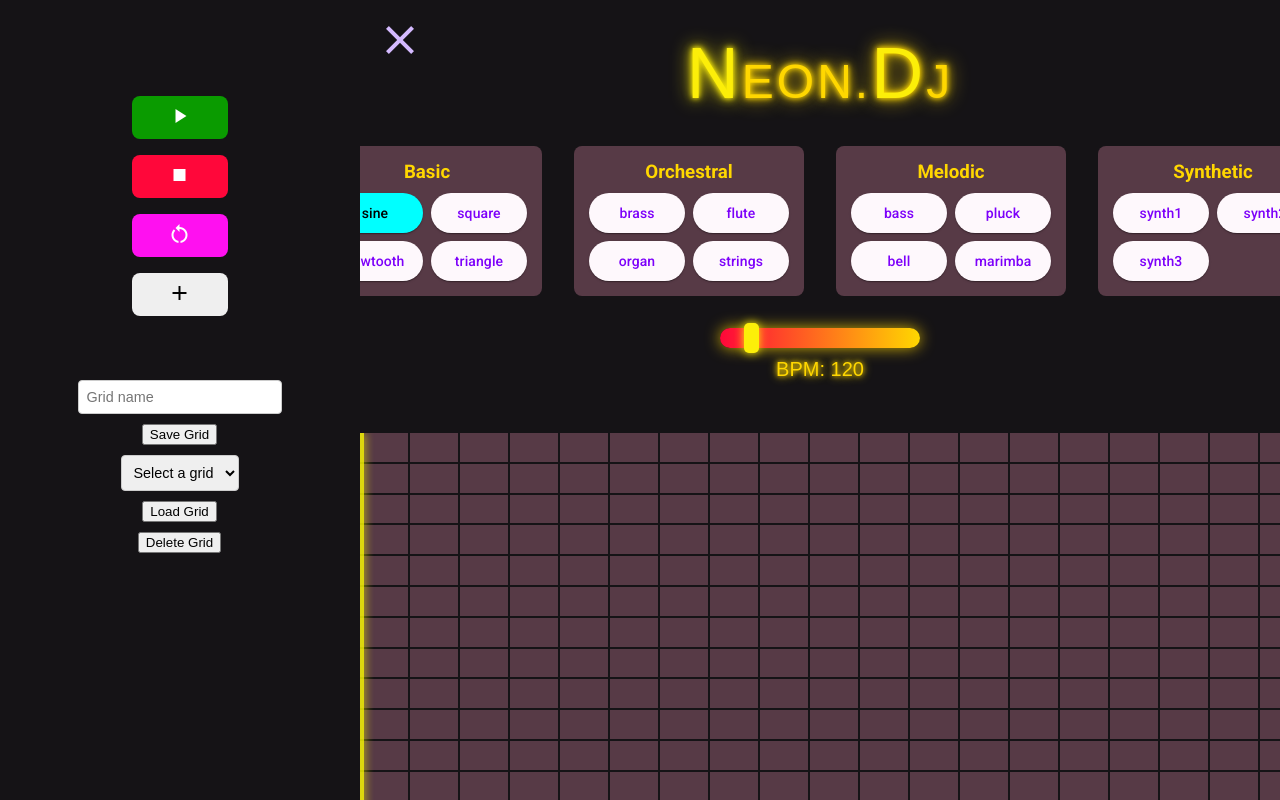
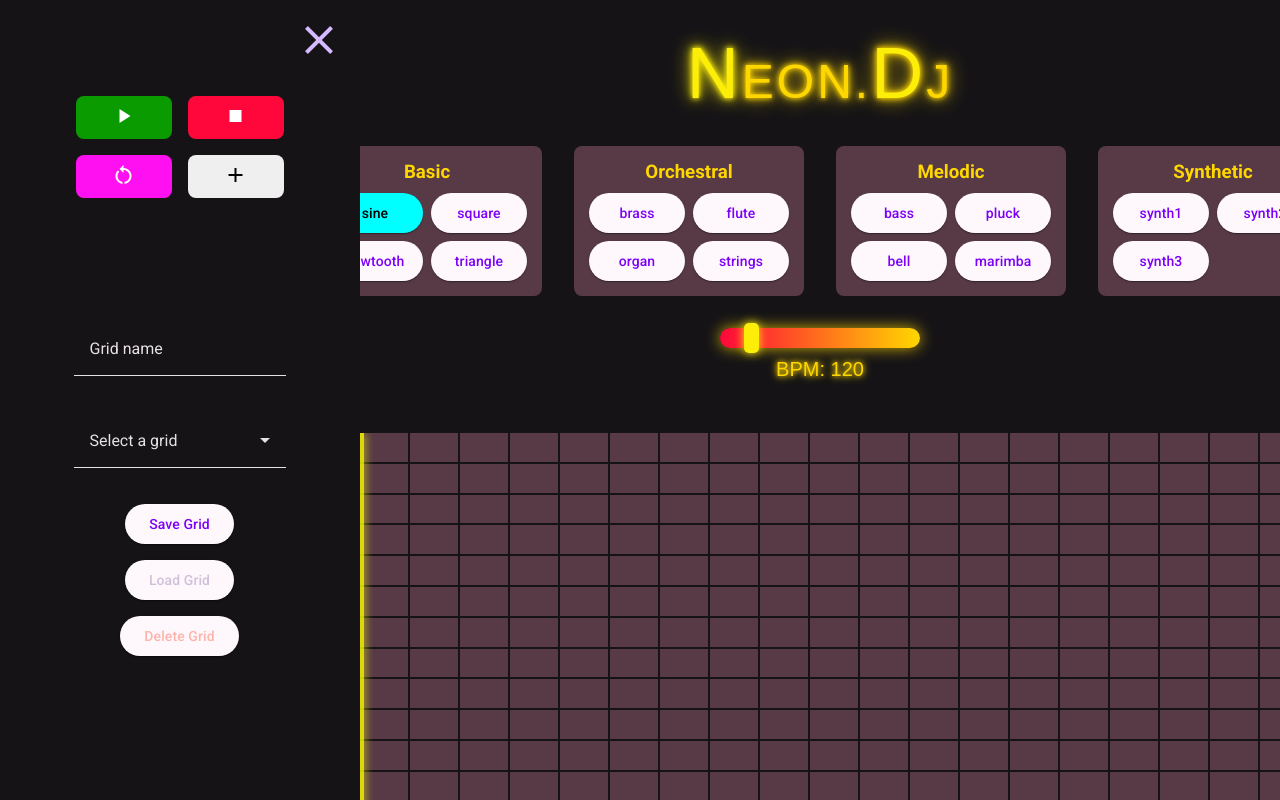
Before and after one commit to officialMattTuson/Sound-Map, an Angular app: page / in a window 1280 px wide. Both pictures are taken after a click on the element "menu". Shown: the top 800 px of the page. Built offline with nearby package versions, Linux system fonts and the light colour scheme.

Commit message:
introduce sound grid controls component to separate concerns between grid and controls, contained within mat-drawer

```diff
--- /dev/null
+++ b/src/components/sound-grid-controls/sound-grid-controls.component.html
@@ -0,0 +1,42 @@
+<div class="controls__container">
+  @if (drawer.opened) {
+    <mat-icon id="close-icon" (click)="closeDrawer()">close</mat-icon>
+  }
+  <div class="controls__grid-playback">
+    <button class="btn play-button" (click)="onStartPlayback()">
+      <mat-icon> {{ isPlaying ? "pause" : "play_arrow" }} </mat-icon>
+    </button>
+    <button class="btn stop-button" (click)="onStopPlayback()">
+      <mat-icon>stop</mat-icon>
+    </button>
+    <button class="btn reset-button" (click)="onClearGrid()">
+      <mat-icon>restart_alt</mat-icon>
+    </button>
+    <button class="btn" (click)="onAddColumns()">
+      <mat-icon>add</mat-icon>
+    </button>
+  </div>
+  <div class="controls__grid-persistence">
+    <mat-form-field appearance="fill">
+      <mat-label>Grid name</mat-label>
+      <input
+        matInput
+        type="text"
+        [(ngModel)]="gridName"
+        class="grid-name-input"
+      />
+    </mat-form-field>
+    <mat-form-field appearance="fill">
+      <mat-label>Select a grid</mat-label>
+      <mat-select [(ngModel)]="selectedGridId">
+        <mat-option [value]="null">None</mat-option>
+        @for (grid of savedGrids; track grid) {
+        <mat-option [value]="grid.id">{{ grid.name }} </mat-option>
+        }
+      </mat-select>
+    </mat-form-field>
+    <button mat-raised-button id="save-btn" (click)="saveGrid()">Save Grid</button>
+    <button mat-raised-button id="load-btn" (click)="loadGrid()">Load Grid</button>
+    <button mat-raised-button id="delete-btn"(click)="deleteGrid()">Delete Grid</button>
+  </div>
+</div>
--- /dev/null
+++ b/src/components/sound-grid-controls/sound-grid-controls.component.scss
@@ -0,0 +1,82 @@
+@use "@angular/material" as mat;
+@use "../../themes.scss" as theme;
+
+.controls {
+  &__container {
+    display: flex;
+    width: 100%;
+    justify-content: space-between;
+    flex-direction: column;
+    align-items: center;
+    height: 80vh;
+  }
+
+  &__grid-playback {
+    margin-block-start: 5rem;
+    display: grid;
+    grid-template-columns: 2fr 2fr;
+    gap: 1rem;
+  }
+
+  &__grid-persistence {
+    display: flex;
+    flex-direction: column;
+    align-items: center;
+    justify-content: center;
+    gap: 1rem;
+  }
+}
+
+.btn {
+  padding-block: 0.5rem;
+  width: 6rem;
+  border: none;
+  border-radius: 0.5rem;
+  cursor: pointer;
+  transition: all 0.2s ease;
+  font-weight: 600;
+  font-size: 0.75rem;
+
+  &.active {
+    box-shadow: 0 0 10px #ffd700;
+    transform: scale(1.05);
+  }
+}
+
+.reset-button {
+  background-color: #ff10f0;
+  color: #fff;
+}
+
+.stop-button {
+  background-color: #ff073a;
+  color: #fff;
+}
+
+.play-button {
+  background-color: #0a9b00;
+  color: #fff;
+}
+
+.mat-mdc-option.mdc-list-item {
+  background-color: #121212;
+}
+
+#delete-btn {
+  color: mat.get-theme-color(theme.$dark-theme, error);
+}
+
+#load-btn {
+  color: mat.get-theme-color(theme.$dark-theme, secondary);
+}
+
+#close-icon {
+  color: mat.get-theme-color(theme.$dark-theme, primary);
+  cursor: pointer;
+  width: 3rem;
+  height: 3rem;
+  font-size: 3rem;
+  position: absolute;
+  top: 1rem;
+  right: 1rem;
+}
--- /dev/null
+++ b/src/components/sound-grid-controls/sound-grid-controls.component.ts
@@ -0,0 +1,121 @@
+import {
+  Component,
+  EventEmitter,
+  Input,
+  OnChanges,
+  Output,
+  SimpleChanges,
+} from '@angular/core';
+import { MaterialModule } from '../../core/modules/material.module';
+import { AlertService } from '../../shared/services/alert.service';
+import { SoundGridService } from '../../services/sound-grid.service';
+import { FormsModule } from '@angular/forms';
+import { MatDrawer } from '@angular/material/sidenav';
+
+@Component({
+  selector: 'app-sound-grid-controls',
+  imports: [MaterialModule, FormsModule],
+  templateUrl: './sound-grid-controls.component.html',
+  styleUrl: './sound-grid-controls.component.scss',
+})
+export class SoundGridControlsComponent implements OnChanges {
+  @Output() addColumns = new EventEmitter<number>();
+  @Output() playback = new EventEmitter<void>();
+  @Output() selectedGrid = new EventEmitter<any>();
+  @Output() stop = new EventEmitter<void>();
+  @Output() clear = new EventEmitter<void>();
+
+  @Input() isPlaying = false;
+  @Input() drawer!: MatDrawer;
+
+  gridName = '';
+  selectedGridId = '';
+  savedGrids: any[] = [];
+
+  constructor(
+    private readonly alertService: AlertService,
+    private readonly soundGridService: SoundGridService
+  ) {}
+
+  ngOnChanges(changes: SimpleChanges): void {
+    if (changes['isPlaying']) {
+      this.isPlaying = changes['isPlaying'].currentValue;
+    }
+  }
+
+  closeDrawer(): void {
+    this.drawer.close();
+  }
+
+  onStartPlayback(): void {
+    this.playback.emit();
+  }
+
+  onStopPlayback(): void {
+    this.stop.emit();
+  }
+
+  onClearGrid(): void {
+    this.clear.emit();
+  }
+
+  onAddColumns(): void {
+    this.addColumns.emit();
+  }
+
+  saveGrid(): void {
+    if (!this.gridName) {
+      this.alertService.error('Please enter a name for your grid');
+      return;
+    }
+
+    // method to get grid details
+    const grid = [[]];
+    this.soundGridService.saveGrid(this.gridName, grid).subscribe({
+      next: () => {
+        this.loadSavedGrids();
+        this.gridName = '';
+        this.alertService.success('Grid saved successfully!');
+      },
+      error: (error: string) => this.alertService.error(error),
+    });
+  }
+
+  loadGrid(): void {
+    if (!this.selectedGridId) {
+      this.alertService.error('Please select a grid to load');
+      return;
+    }
+
+    this.soundGridService.loadGrid(this.selectedGridId).subscribe({
+      next: (data) => {
+        // this.grid = data.grid;
+        this.selectedGrid.emit(data.grid);
+      },
+      error: (error: string) => this.alertService.error(error),
+    });
+  }
+
+  deleteGrid(): void {
+    if (!this.selectedGridId) {
+      this.alertService.error('Please select a grid to delete');
+      return;
+    }
+
+    this.soundGridService.deleteGrid(this.selectedGridId).subscribe({
+      next: () => {
+        this.loadSavedGrids();
+        this.selectedGridId = '';
+        this.alertService.success('Grid deleted successfully!');
+      },
+      error: (error: string) => this.alertService.error(error),
+    });
+  }
+
+  loadSavedGrids(): void {
+    this.soundGridService.loadSavedGrids().subscribe({
+      next: (grids) => (this.savedGrids = grids),
+      error: (error: string) => this.alertService.error(error),
+    });
+  }
+}
--- a/src/components/sound-grid/sound-grid.component.html
+++ b/src/components/sound-grid/sound-grid.component.html
@@ -1,40 +1,12 @@
 <mat-drawer-container [hasBackdrop]="false">
   <mat-drawer #drawer mode="side">
-    <div class="button-group">
-      <button class="btn play-button" (click)="startPlayback()">
-        <mat-icon> {{ isPlaying ? 'pause' : 'play_arrow' }} </mat-icon>
-      </button>
-      <button class="btn stop-button" (click)="stopPlayback()">
-        <mat-icon>stop</mat-icon>
-      </button>
-      <button class="btn reset-button" (click)="resetGrid()">
-        <mat-icon>restart_alt</mat-icon>
-      </button>
-      <button class="btn" (click)="addColumns()">
-        <mat-icon>add</mat-icon>
-      </button>
-    </div>
-    <div class="controls__grid">
-      <input
-        type="text"
-        [(ngModel)]="gridName"
-        placeholder="Grid name"
-        class="grid-name-input"
-      />
-      <button (click)="saveGrid()">Save Grid</button>
-      <select [(ngModel)]="selectedGridId" class="grid-select">
-        <option value="">Select a grid</option>
-        @for (grid of savedGrids; track grid) {
-        <option [value]="grid.id">{{ grid.name }}</option>
-        }
-      </select>
-      <button (click)="loadGrid()">Load Grid</button>
-      <button (click)="deleteGrid()">Delete Grid</button>
-    </div>
+    <app-sound-grid-controls [drawer]="drawer" [isPlaying]="isPlaying"></app-sound-grid-controls>
   </mat-drawer>
   <mat-drawer-content>
     <div class="container">
-      <mat-icon color="primary" id="menu-icon" (click)="drawer.toggle()">{{ drawer.opened ? 'close' : 'menu' }}</mat-icon>
+      @if (!drawer.opened) {
+        <mat-icon id="menu-icon" (click)="drawer.open()">menu</mat-icon>
+      }
       <div class="neon-text"><span>N</span>EON.<span>D</span>J</div>
       <div class="controls__container">
         <div class="controls__instruments">
--- a/src/components/sound-grid/sound-grid.component.scss
+++ b/src/components/sound-grid/sound-grid.component.scss
@@ -82,14 +82,6 @@ body {
     grid-template-columns: 2fr 2fr;
     gap: 8px;
     justify-content: center;
-  }
-
-  &__grid {
-    display: flex;
-    flex-direction: column;
-    gap: 10px;
-    align-items: center;
-    margin-block-start: 4rem;
   }
 }
 
@@ -177,30 +169,6 @@ body {
   }
 }
 
-.button-group {
-  margin-block-start: 5rem;
-  display: flex;
-  flex-direction: column;
-  align-items: center;
-  justify-content: center;
-  gap: 1rem;
-}
-
-.reset-button {
-  background-color: #ff10f0;
-  color: #fff;
-}
-
-.stop-button {
-  background-color: #ff073a;
-  color: #fff;
-}
-
-.play-button {
-  background-color: #0a9b00;
-  color: #fff;
-}
-
 #menu-icon {
   color: mat.get-theme-color(theme.$dark-theme, primary);
   cursor: pointer;
@@ -222,4 +190,22 @@ body {
 
 mat-drawer-container {
   background-color: #121212;
+  height: 100vh;
+  overflow: hidden;
 }
+
+mat-drawer {
+  height: 100vh;
+  overflow: auto;
+  scrollbar-width: thin;
+}
+
+mat-drawer-content {
+  height: 100vh;
+  overflow: auto;
+}
+
+mat-drawer:hover {
+  overscroll-behavior: contain;
+  touch-action: none;
+}
--- a/src/components/sound-grid/sound-grid.component.ts
+++ b/src/components/sound-grid/sound-grid.component.ts
@@ -1,4 +1,4 @@
-import { Component, OnInit } from '@angular/core';
+import { AfterContentChecked, AfterContentInit, Component, ElementRef, OnInit, ViewChild } from '@angular/core';
 import { FormsModule } from '@angular/forms';
 import { AudioService, InstrumentType } from '../../services/audio.service';
 import { instrumentColors } from '../../core/models/instrument-colors';
@@ -11,6 +11,8 @@ import { SoundGridService } from '../../services/sound-grid.service';
 import { pianoFrequencies } from '../../core/models/piano-frequencies';
 import { MaterialModule } from '../../core/modules/material.module';
 import { AlertService } from '../../shared/services/alert.service';
+import { SoundGridControlsComponent } from "../sound-grid-controls/sound-grid-controls.component";
+import { MatDrawer } from '@angular/material/sidenav';
 
 export interface Cell {
   active: boolean;
@@ -19,7 +21,7 @@ export interface Cell {
 
 @Component({
   selector: 'app-sound-grid',
-  imports: [TempoLeverComponent, FormsModule, MaterialModule],
+  imports: [TempoLeverComponent, FormsModule, MaterialModule, SoundGridControlsComponent],
   templateUrl: './sound-grid.component.html',
   styleUrl: './sound-grid.component.scss',
 })
@@ -33,9 +35,6 @@ export class SoundGridComponent implements OnInit {
   isPlaying = false;
   currentColumn = 0;
   playbackInterval: any;
-  gridName = '';
-  selectedGridId = '';
-  savedGrids: any[] = [];
 
   numberOfColumns = 48;
   numberOfRows = 24;
@@ -43,10 +42,10 @@ export class SoundGridComponent implements OnInit {
 
   instrumentColors = instrumentColors;
 
+  @ViewChild('drawer') drawer!: MatDrawer;
+
   constructor(
     private readonly audioService: AudioService,
-    private readonly alertService: AlertService,
-    private readonly soundGridService: SoundGridService
   ) {}
 
   ngOnInit(): void {
@@ -148,55 +147,4 @@ export class SoundGridComponent implements OnInit {
     this.stopPlayback();
     this.startPlayback();
   }
-
-  loadSavedGrids(): void {
-    this.soundGridService.loadSavedGrids().subscribe({
-      next: (grids) => (this.savedGrids = grids),
-      error: (error: string) => this.alertService.error(error),
-    });
-  }
-
-  saveGrid(): void {
-    if (!this.gridName) {
-      this.alertService.error('Please enter a name for your grid');
-      return;
-    }
-
-    this.soundGridService.saveGrid(this.gridName, this.grid).subscribe({
-      next: () => {
-        this.loadSavedGrids();
-        this.gridName = '';
-        this.alertService.success('Grid saved successfully!');
-      },
-      error: (error: string) => this.alertService.error(error),
-    });
-  }
-
-  loadGrid(): void {
-    if (!this.selectedGridId) {
-      this.alertService.error('Please select a grid to load');
-      return;
-    }
-
-    this.soundGridService.loadGrid(this.selectedGridId).subscribe({
-      next: (data) => (this.grid = data.grid),
-      error: (error: string) => this.alertService.error(error),
-    });
-  }
-
-  deleteGrid(): void {
-    if (!this.selectedGridId) {
-      this.alertService.error('Please select a grid to delete');
-      return;
-    }
-
-    this.soundGridService.deleteGrid(this.selectedGridId).subscribe({
-      next: () => {
-        this.loadSavedGrids();
-        this.selectedGridId = '';
-        this.alertService.success('Grid deleted successfully!');
-      },
-      error: (error: string) => this.alertService.error(error),
-    });
-  }
 }
```
Also changed, not shown: 1 other file (tests, documents, lock files or other folders).
